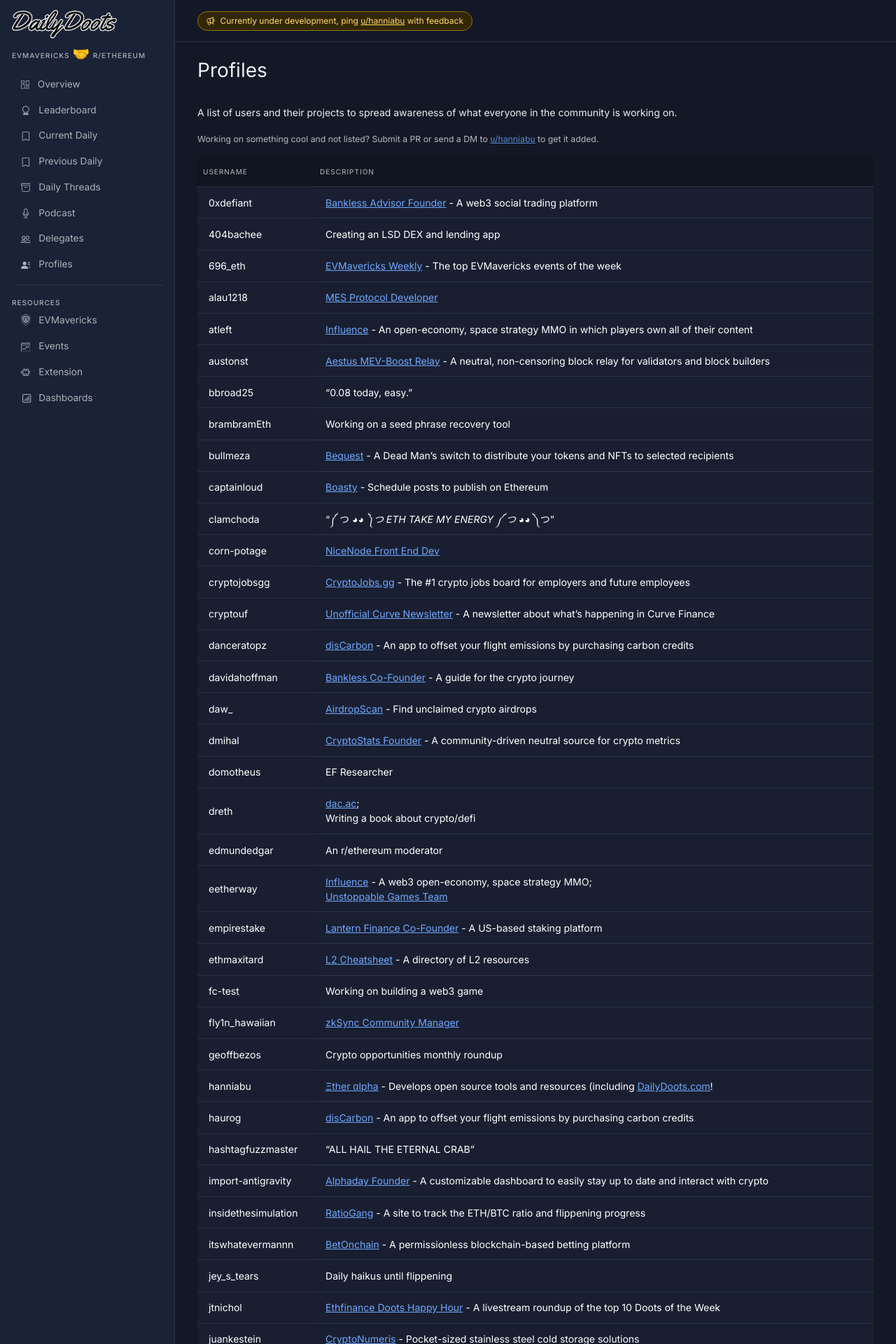
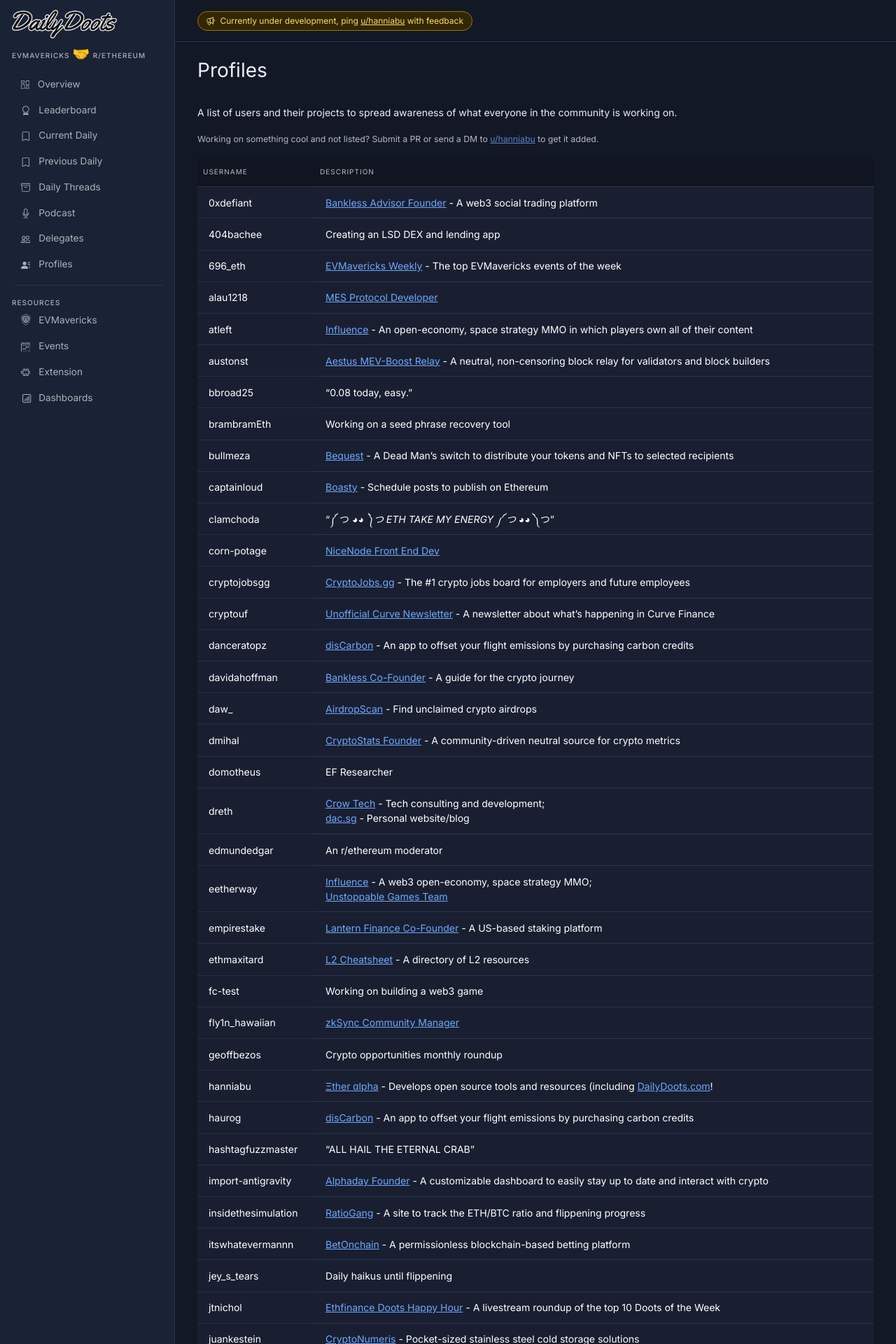
Before and after one commit to etheralpha/dailydoots-com, a Jekyll site: the page built from profiles.md, in a window 1280 px wide. Shown: the top 1920 px of the page at 70% size. Built offline with Jekyll 4.4.1, drawn with Linux system fonts in a browser that asks for light colours; some web fonts are replaced.

Commit message:
update dreth profile

```diff
--- a/_data/profiles.yml
+++ b/_data/profiles.yml
@@ -48,7 +48,7 @@
 - username: domotheus
   background: "EF Researcher"
 - username: dreth
-  background: "[dac.ac](https://dac.ac); Writing a book about crypto/defi"
+  background: "[Crow Tech](https://crow.sg) - Tech consulting and development; [dac.sg](https://dac.sg) - Personal website/blog"
 - username: edmundedgar
   background: "An r/ethereum moderator"
 - username: eetherway
```
